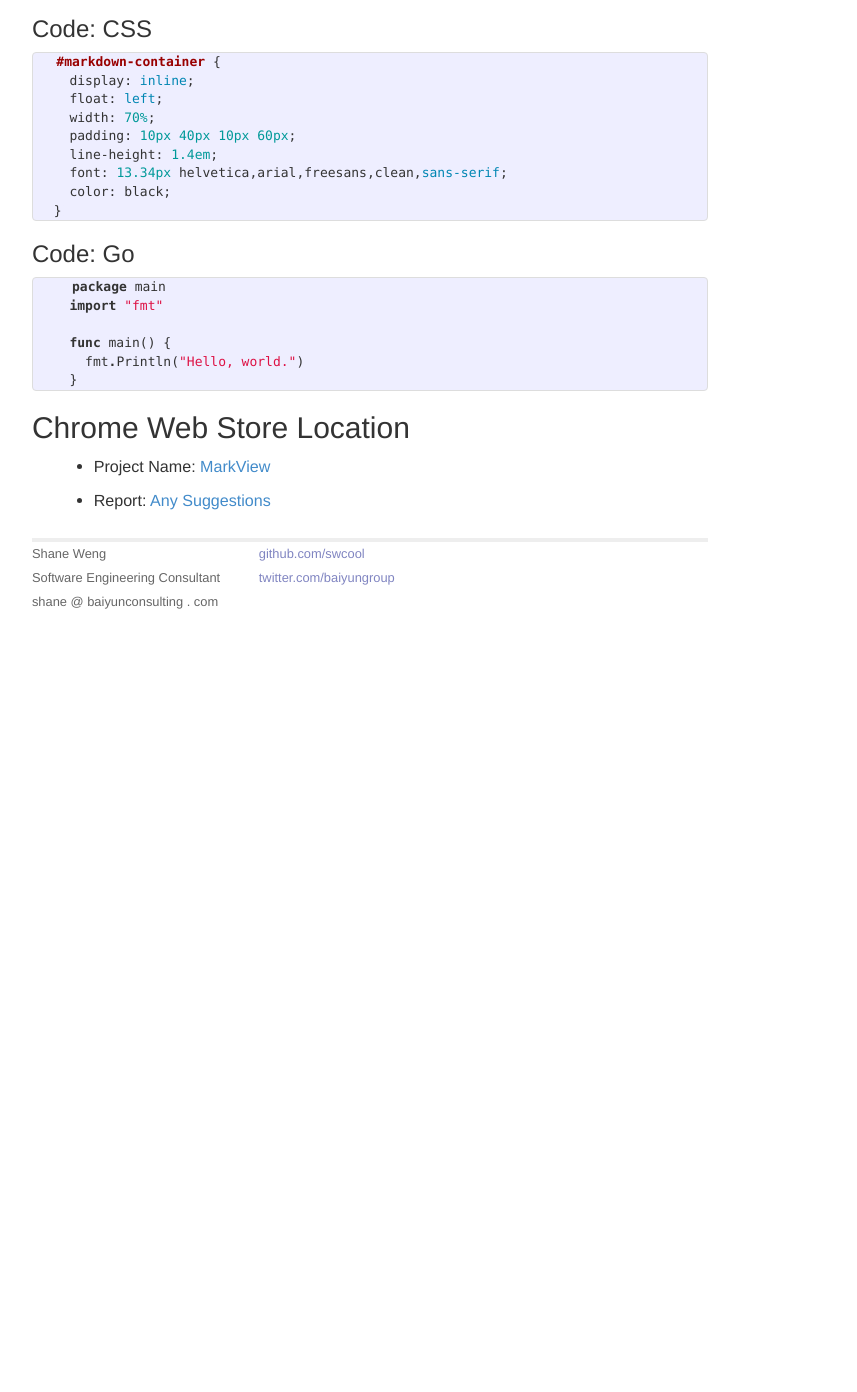
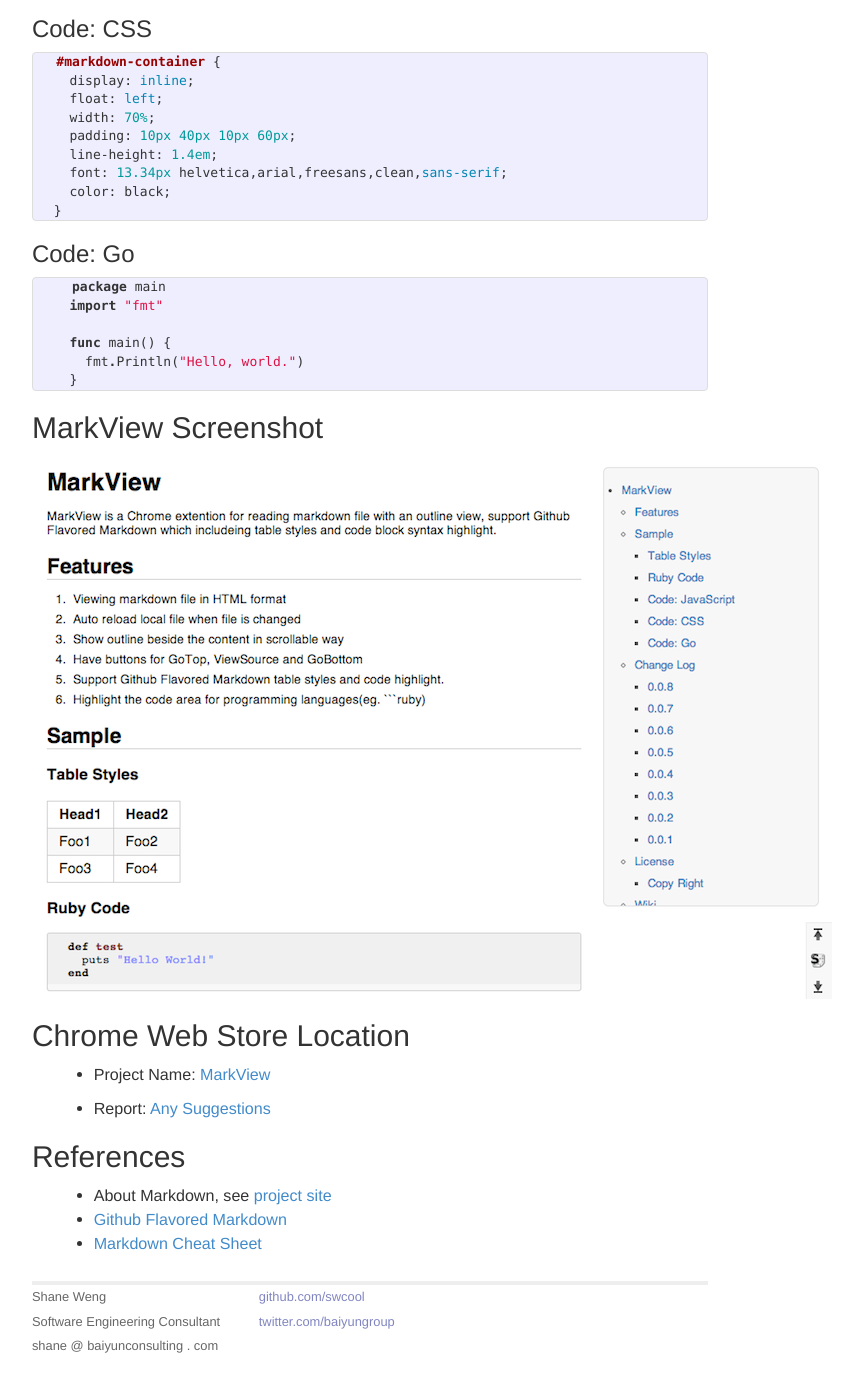
Before and after one commit to swcool/swcool.github.io, a Jekyll site: the page built from _posts/2013-09-15-view-markdown-file-with-markview.md, in a window 1280 px wide and 1400 px high, scrolled down 1577 px. Shown: the top 1392 px of the window, without its empty margins (270-1127 px from the left). Built offline with Jekyll 4.4.1, drawn with Linux system fonts in a browser that asks for light colours; Markdown is read by kramdown in place of the engine named in the settings; comment, search, counter and statistics services are not loaded; before the commit the page ends 2234 px from its top, so only the background shows below that.

Commit message:
update with images fold and Markview post

````diff
--- a/_posts/2013-09-15-view-markdown-file-with-markview.md
+++ b/_posts/2013-09-15-view-markdown-file-with-markview.md
@@ -110,8 +110,21 @@
     }
 ```
 
+## MarkView Screenshot
+
+![MarkView](/images/screen105.png)
+
 ## Chrome Web Store Location
 
 - Project Name: [MarkView](https://chrome.google.com/webstore/detail/markview/iaddkimmopgchbbnmfmdcophmlnghkim)
 
 - Report: [Any Suggestions](https://chrome.google.com/webstore/support/iaddkimmopgchbbnmfmdcophmlnghkim?hl=en&gl=US#bug)
+
+## References
+
+- About Markdown, see [project
+  site](http://daringfireball.net/projects/markdown/)
+- [Github Flavored
+  Markdown](https://help.github.com/articles/github-flavored-markdown)
+- [Markdown Cheat
+  Sheet](http://support.mashery.com/docs/customizing_your_portal/Markdown_Cheat_Sheet)
````
Also changed, not shown: images/screen105.png (added).
